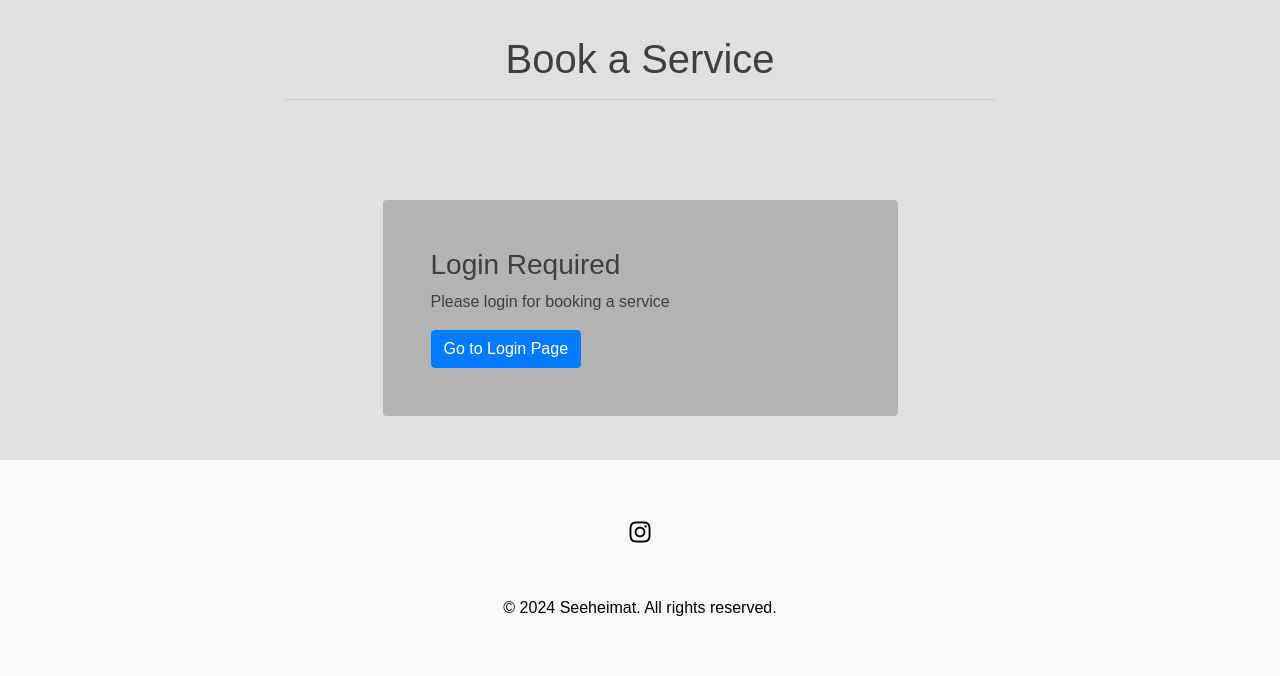
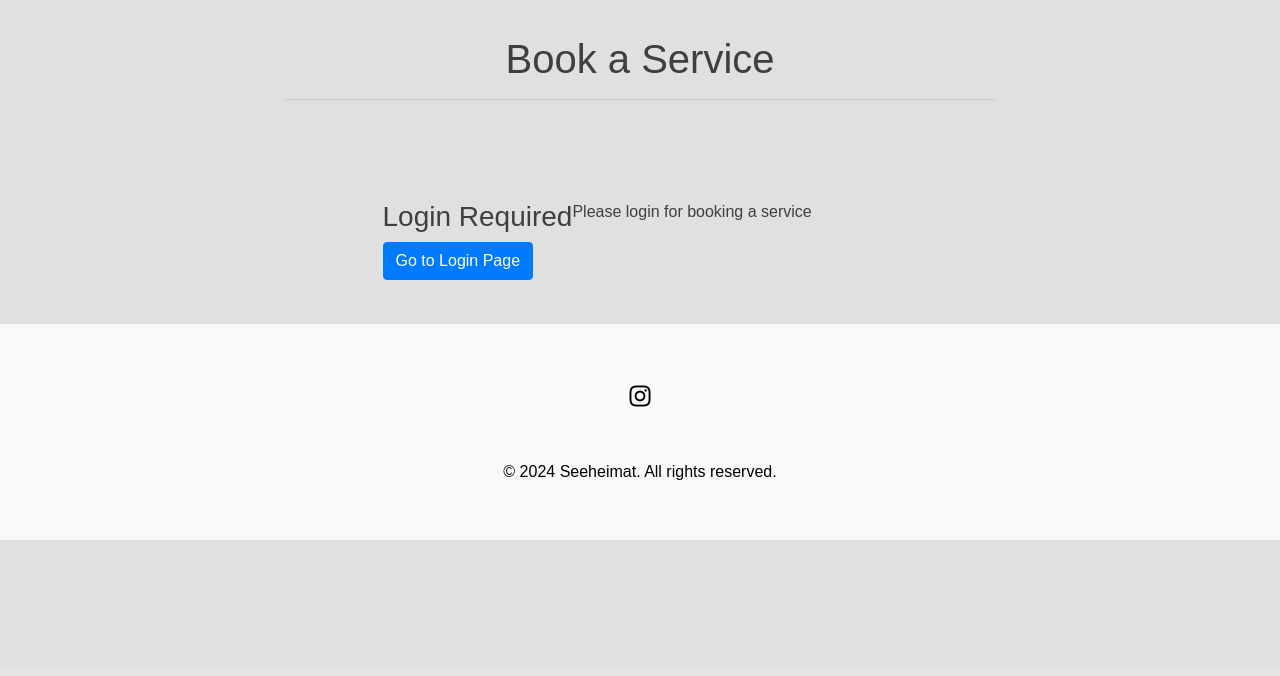
Before and after one commit to paulunder/seeheimat, a Django app: page /booking/book-service/ in a window 1280 px wide. Shown: the part 133-809 px from the top of the page. After the commit the page ends 673 px from the top, so only its background shows below. Run offline with Django 4.2, Linux system fonts and the light colour scheme; parts of the project's set-up code (start-up, migrations or seed data) failed here and were passed over; some libraries are stand-ins or nearby versions.

Commit message:
changed appearance of book service page

```diff
--- a/booking/templates/booking/book_service.html
+++ b/booking/templates/booking/book_service.html
@@ -15,7 +15,6 @@
         <div class="col-md-6">
             <div class="card-body">
                 <div class="row">
-                    <div class="col-12 p-5 bg-darker rounded booking-card">
                         <!-- Display form if user is logged in-->
                         {% if user.is_authenticated %}
                         <div class="row text-center">
@@ -49,7 +48,6 @@
                             </div>
                         {% endfor %}
                         {% endif %}
-                    </div>
                 </div>
             </div>
         </div>
```
